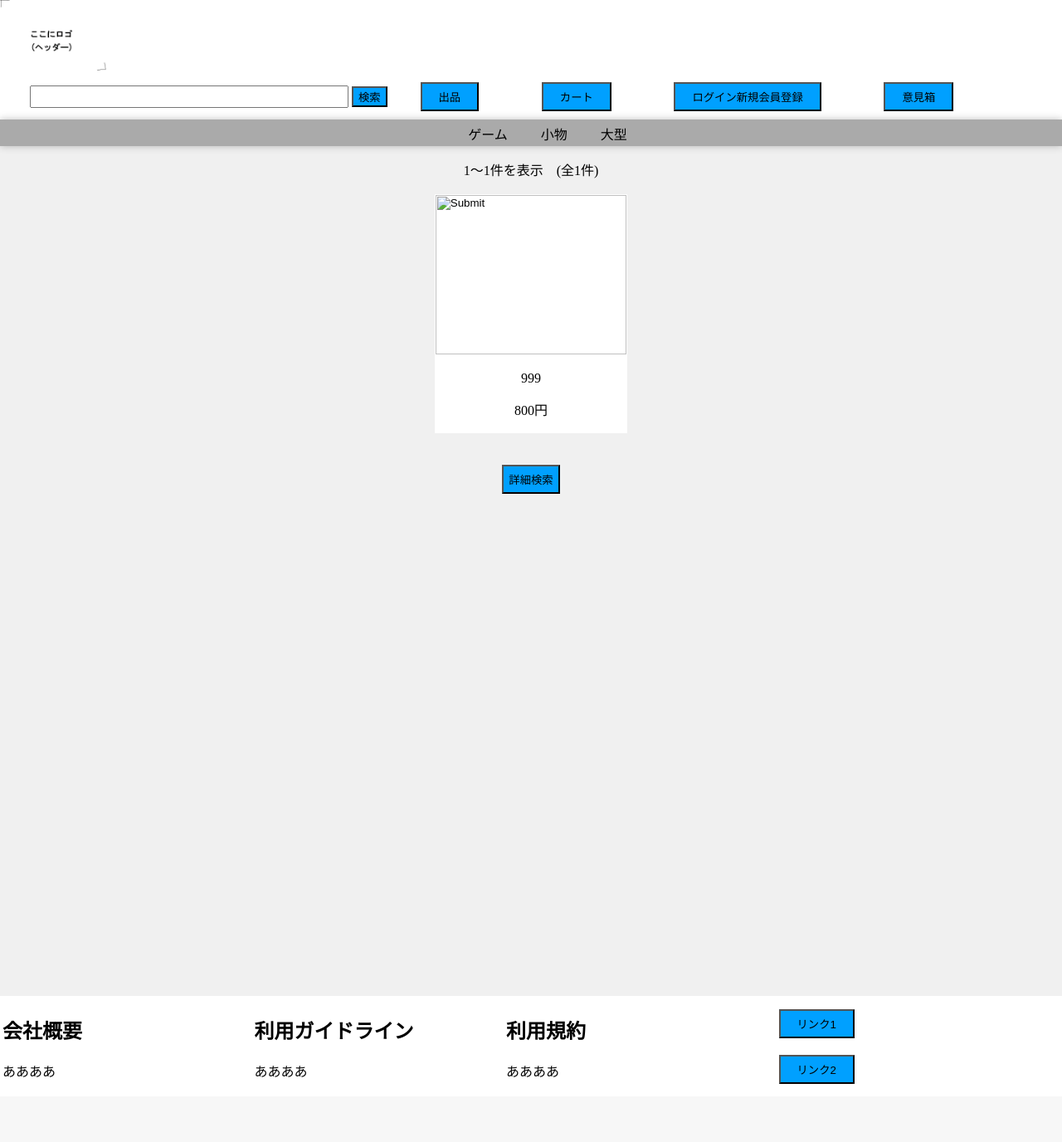
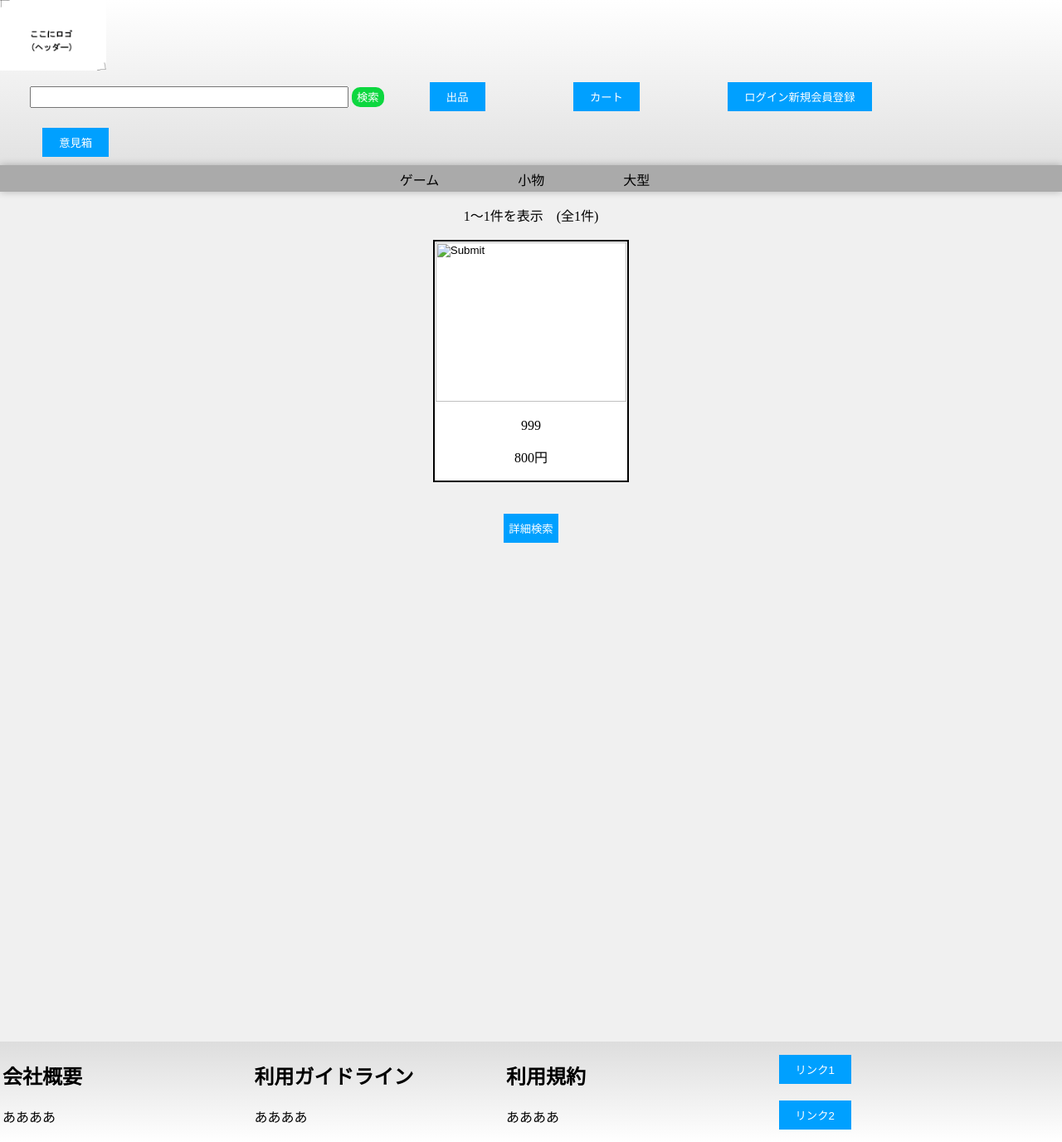
Before and after one commit to leekmikan/hurima, a PHP site: page /PHP/items/index.php in a window 1280 px wide. Shown: the whole page at 83% size. Before the commit the page ends 1306 px from the top, so only its background shows below. Run offline with PHP 8.4, Linux system fonts and the light colour scheme; data comes from the database, SQL or seed files in the repository.

Commit message:
fix layout

```diff
--- a/items/items.css
+++ b/items/items.css
@@ -11,7 +11,8 @@
 /*商品一覧用テーブル*/
 .items td{
     margin:auto;
-    background: white;
+    background: rgba(255, 255, 255, 0.978);
+    border: solid 2px #000;
 }
 
 /*商品画像(クリック可)*/
--- a/main.css
+++ b/main.css
@@ -9,11 +9,25 @@ button{
     background: #00A0FF;
     height: 35px;
     text-align: center;
+    color: #FFF;
+    border: none;
+}
+button:hover{
+    background: #004080;
 }
 
 /*全体的な送信ボタン*/
 input[type="submit"]{
-    background: #00A0FF;
+    margin: 0;
+    background: #0cd73f;
+    height: 24px;
+    text-align: center;
+    color: #FFF;
+    border: none;
+    border-radius: 10px;
+}
+input[type="submit"]:hover{
+    background: #098728;
 }
 
 /*中央寄せ用*/
@@ -28,7 +42,7 @@ input[type="submit"]{
 
 /*ヘッダー関係*/
 header{
-    background: #FFFFFF;
+    background: linear-gradient(to bottom, #FFF, #DDDDDD);
 }
 
 /*ロゴのサイズ*/
@@ -39,24 +53,31 @@ header{
 /*検索欄*/
 .search{
     width: 30%;
-    font-size: 18px;
+    font-size: 17px;
     margin: 0px;
 }
 
 /*ヘッダー内ボタン*/
 header button{
     padding: 0 20px;
-    margin: 10px 2.8vw;
+    margin: 10px 4%;
 }
 
 /*検索ボタン*/
 #sb{
     margin: 0;
+    background: #0cd73f;
+    height: 24px;
+    text-align: center;
+    color: #FFF;
+    border: none;
 }
-
+#sb:hover{
+    background: #098728;
+}
 /*フッター関係*/
 footer{
-    background: #FFFFFF;
+    background: linear-gradient(to top, #FFF, #DDDDDD);
 }
 /*利用規約などのテーブル*/
 footer table{
@@ -102,7 +123,7 @@ ul {
 }
 ul li {
     display: inline-block;
-    padding: 5px 20px 5px 20px;
+    padding: 5px 75px 5px 20px; /*カテゴリー増やしたら2つめを小さくする*/
 }
 header .tab{
     z-index: 10;
@@ -159,7 +180,8 @@ header .tab{
     height: 30%;
     overflow-wrap: break-word;
     display: inline-block;
-    background-color: #808080;
+    border: solid 2px #000;
+    background-color: #3367ff;
 }
 /*ニュースアイコン*/
 .article img{
```
Also changed, not shown: items/detail/detail.css (+9 -11 lines).
